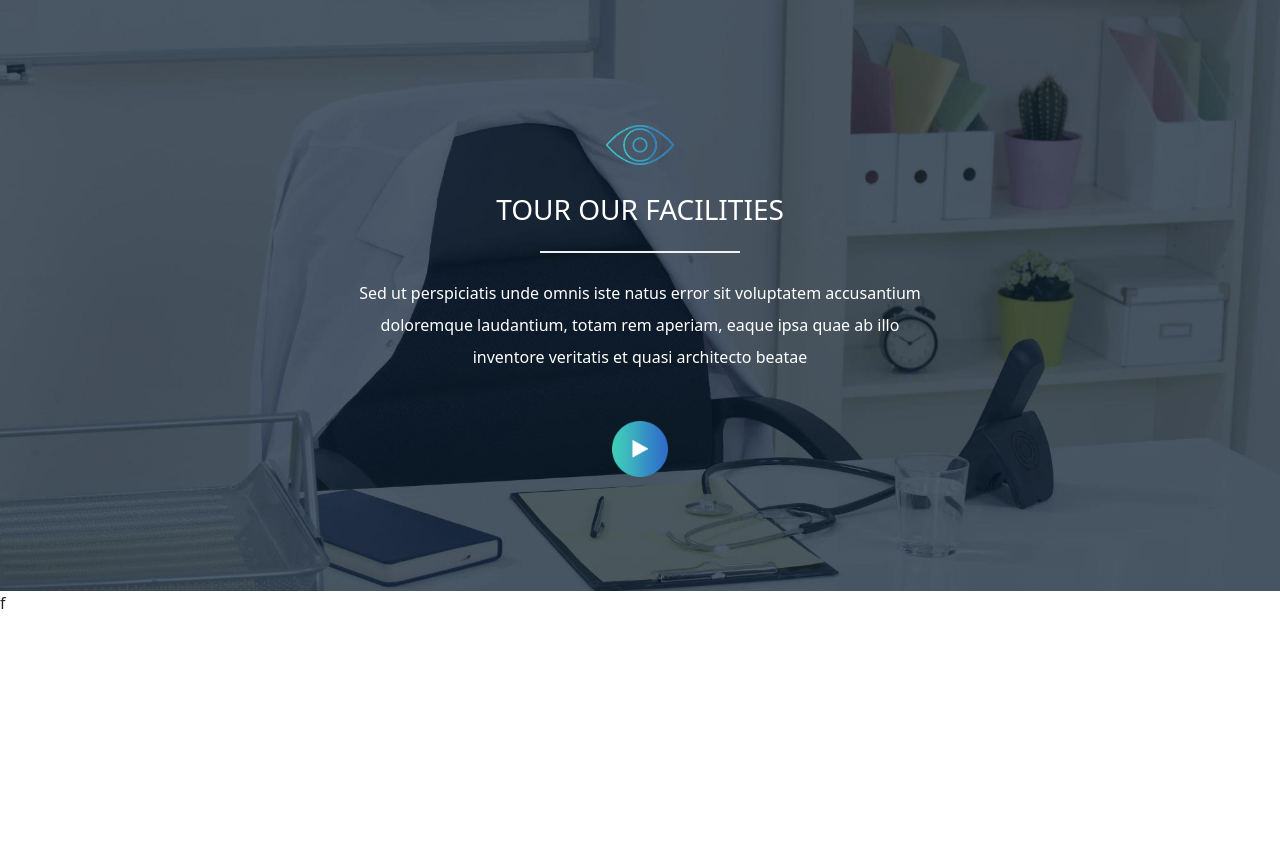
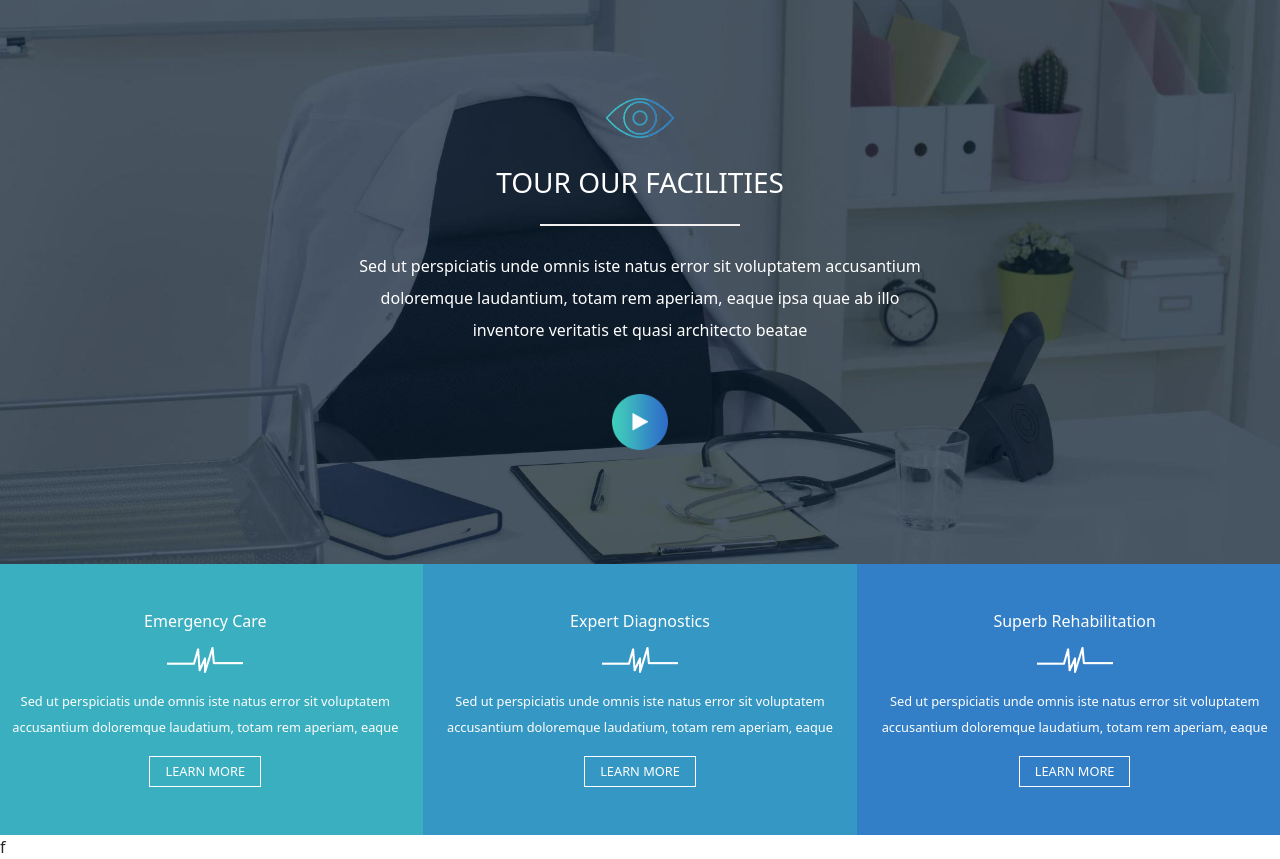
Before and after one commit to davidefois96/proj-html-vuejs, a Vue app: page / in a window 1280 px wide. Shown: the part 3325-4184 px from the top of the page. Before the commit the page ends 3940 px from the top, so only its background shows below. Built offline with nearby package versions, Linux system fonts and the light colour scheme.

Commit message:
[add] new section

```diff
--- a/src/assets/data/database.js
+++ b/src/assets/data/database.js
@@ -121,9 +121,23 @@ const database={
 
       specialties : [
 
-        "Emergency Care",
-        "Expert Diagnostics",
-        "Superb Rehabilitation"
+        {
+          name:"Emergency Care",
+          color:"#3aafbf"
+
+        },
+        {
+          name:"Expert Diagnostics",
+          color:"#3597c3"
+
+        },
+        {
+          name:"Superb Rehabilitation",
+          color:"#327ec7"
+
+        },
+
+
       ],
 
       iconsBelow : [
--- a/src/assets/scss/partials/variables.scss
+++ b/src/assets/scss/partials/variables.scss
@@ -30,6 +30,11 @@ $twitter:#54acee;
 $instagram:#3f729b;
 
 
+$light:#3aafbf;
+$medium:#3597c3;
+$dark:#327ec7;
+
+
 
 
 .customContainer{
--- a/src/components/Main.vue
+++ b/src/components/Main.vue
@@ -1,7 +1,8 @@
 <script>
 import Skill from './partials/Skill.vue';
 import Service from './partials/Service.vue';
-import Card from './partials/Card.vue'
+import Card from './partials/Card.vue';
+import Specialty from './partials/Specialty.vue';
 
 import { database } from '../assets/data/database';
 
@@ -10,7 +11,8 @@ import { database } from '../assets/data/database';
     components:{
       Skill,
       Service,
-      Card
+      Card,
+      Specialty
 
     },
     data() {
@@ -121,6 +123,19 @@ import { database } from '../assets/data/database';
 
     </section>
 
+    <section class="fifthSection row row-cols-3">
+
+      <Specialty v-for="(specialty,index) in database.specialties" :key="index"
+      :name="specialty.name"
+      :color="specialty.color"
+
+      />
+
+
+
+
+    </section>
+
   </main>
 </template>
 
--- a/src/components/partials/Card.vue
+++ b/src/components/partials/Card.vue
@@ -66,7 +66,7 @@ p{
 }
 .p1{
 
-  font-size: 0.78rem;
+  font-size: 0.76rem;
 }
 
 .btn1{
--- /dev/null
+++ b/src/components/partials/Specialty.vue
@@ -0,0 +1,50 @@
+<script>
+  export default {
+    props:{
+
+      name:String,
+      color:String
+
+
+    }
+
+  }
+</script>
+
+<template>
+  <div class="text-center text-white py-5" :style="`background-color: ${color}`">
+    <h6>{{ name }}</h6>
+    <img class="my-3" src="/img/wave-divider.png" alt="wave-divider">
+    <p class=" lh-lg mb-3">Sed ut perspiciatis unde omnis iste natus error sit voluptatem accusantium doloremque laudatium, totam rem aperiam, eaque</p>
+    <button>LEARN MORE</button>
+
+
+  </div>
+</template>
+
+
+
+<style lang="scss" scoped>
+
+ @use '../../assets/scss/partials/variables.scss' as *;
+
+ button{
+
+    font-size: 0.8rem;
+    background-color: transparent;
+    border-radius: 0%;
+    padding-left: 15px;
+    padding-right: 15px;
+    padding-top: 5px;
+    padding-bottom: 5px;
+    border:solid white 1px;
+    color: white;
+
+
+  }
+  p{
+    font-size: 0.8rem;
+
+  }
+
+</style>
```
